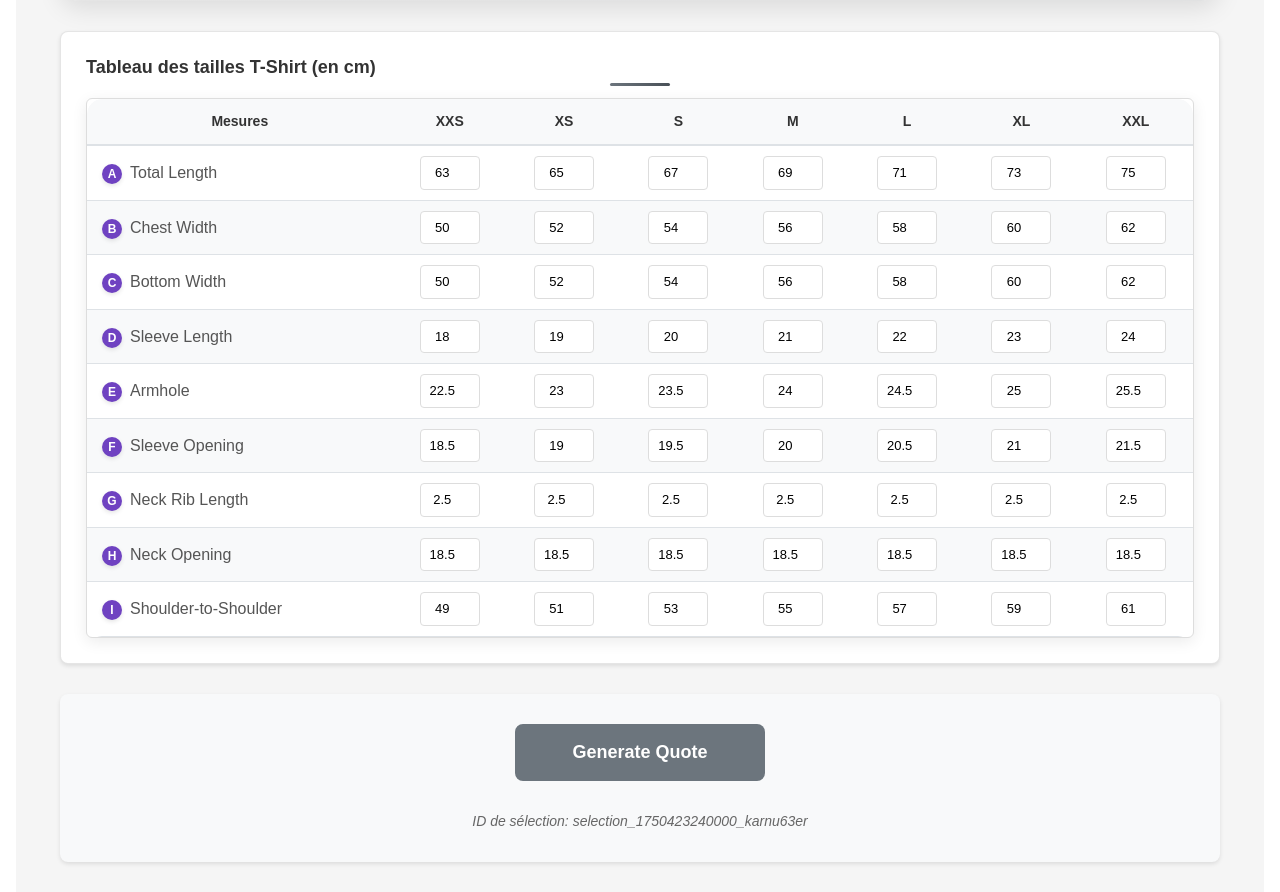
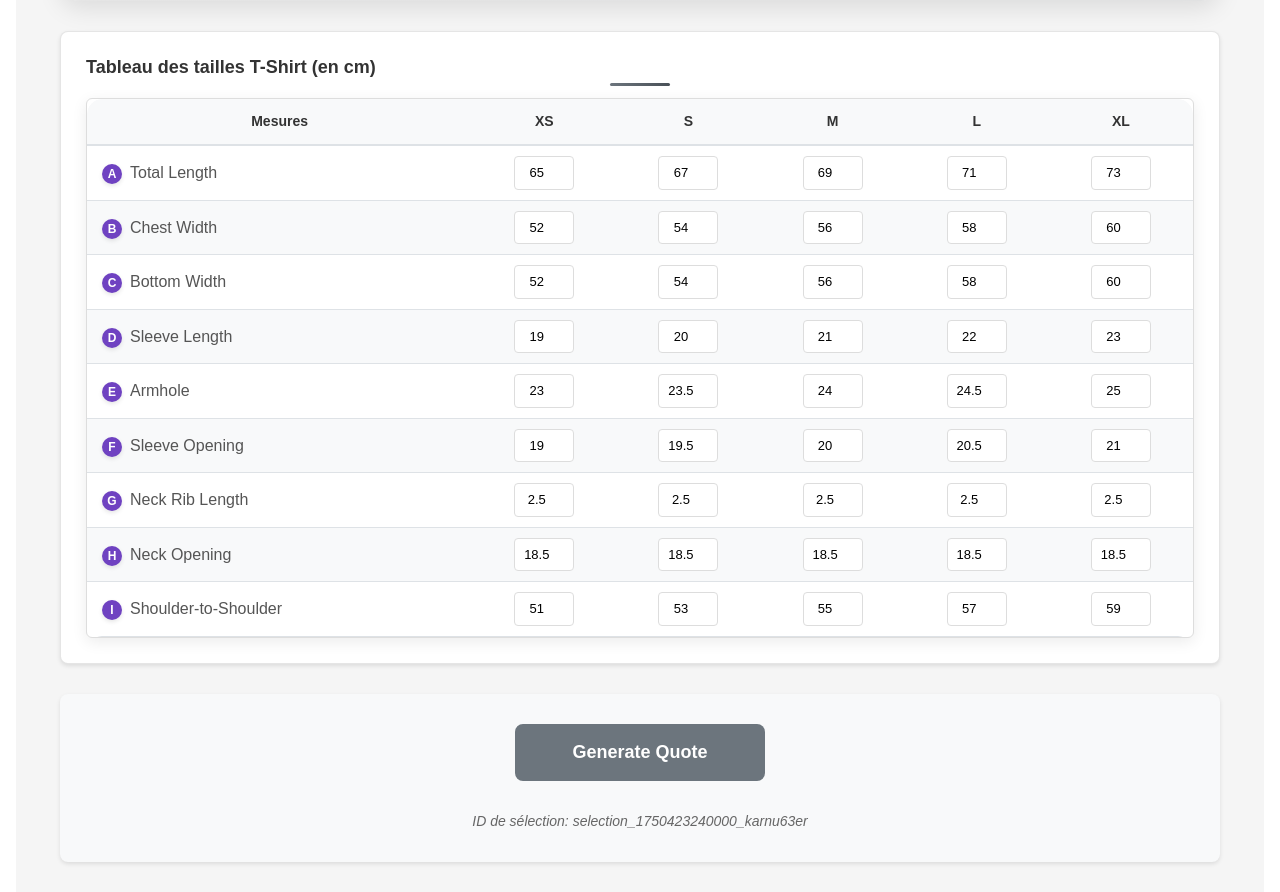
Before and after one commit to prodige93/pr--production-juzely, a React (Create React App) app: page /tshirt-design in a window 1280 px wide. Shown: the part 1376-2268 px from the top of the page. Built offline with nearby package versions, Linux system fonts and the light colour scheme.

Commit message:
refactor(components): remove XXS and XXL sizes from size charts
Simplify size offerings by removing XXS and XXL sizes from all product size charts to streamline inventory and focus on core sizes

```diff
--- a/src/components/crewneck-design/crewneck-design.js
+++ b/src/components/crewneck-design/crewneck-design.js
@@ -16,8 +16,7 @@ function CrewneckDesign() {
     S: { chest: 93, length: 67, sleeve: 60 },
     M: { chest: 98, length: 70, sleeve: 62 },
     L: { chest: 103, length: 73, sleeve: 64 },
-    XL: { chest: 108, length: 76, sleeve: 66 },
-    XXL: { chest: 113, length: 79, sleeve: 68 }
+    XL: { chest: 108, length: 76, sleeve: 66 }
   });
 
   const measurements = [
@@ -176,13 +175,11 @@ function CrewneckDesign() {
                  <thead>
                    <tr>
                       <th>Mesures</th>
-                     <th>XXS</th>
                       <th>XS</th>
                       <th>S</th>
                       <th>M</th>
                       <th>L</th>
                       <th>XL</th>
-                     <th>XXL</th>
                     </tr>
                  </thead>
                  <tbody>
--- a/src/components/hoodie-design/hoodie-design.js
+++ b/src/components/hoodie-design/hoodie-design.js
@@ -16,8 +16,7 @@ function HoodieDesign() {
     S: { chest: 91, length: 69, sleeve: 61 },
     M: { chest: 96, length: 72, sleeve: 63 },
     L: { chest: 101, length: 75, sleeve: 65 },
-    XL: { chest: 106, length: 78, sleeve: 67 },
-    XXL: { chest: 111, length: 81, sleeve: 69 }
+    XL: { chest: 106, length: 78, sleeve: 67 }
   });
 
   const measurements = [
@@ -176,13 +175,11 @@ function HoodieDesign() {
                  <thead>
                    <tr>
                      <th>Mesures</th>
-                     <th>XXS</th>
                      <th>XS</th>
                      <th>S</th>
                      <th>M</th>
                      <th>L</th>
                      <th>XL</th>
-                     <th>XXL</th>
                    </tr>
                  </thead>
                  <tbody>
--- a/src/components/longsleeve-design/longsleeve-design.js
+++ b/src/components/longsleeve-design/longsleeve-design.js
@@ -16,8 +16,7 @@ function LongsleeveDesign() {
     S: { chest: 89, length: 65, sleeve: 62 },
     M: { chest: 94, length: 68, sleeve: 64 },
     L: { chest: 99, length: 71, sleeve: 66 },
-    XL: { chest: 104, length: 74, sleeve: 68 },
-    XXL: { chest: 109, length: 77, sleeve: 70 }
+    XL: { chest: 104, length: 74, sleeve: 68 }
   });
 
   const measurements = [
@@ -176,13 +175,11 @@ function LongsleeveDesign() {
                  <thead>
                    <tr>
                       <th>Mesures</th>
-                     <th>XXS</th>
                       <th>XS</th>
                       <th>S</th>
                       <th>M</th>
                       <th>L</th>
                       <th>XL</th>
-                     <th>XXL</th>
                     </tr>
                  </thead>
                  <tbody>
--- a/src/components/pull-design/pull-design.js
+++ b/src/components/pull-design/pull-design.js
@@ -5,13 +5,11 @@ import './pull-design.css';
 
 // Size data definition outside component to avoid re-creation on each render
 const pullSizeData = {
-  'XXS': { totalLength: 68, chestWidth: 52, bottomWidth: 52, sleeveLength: 60, armhole: 24, sleeveOpening: 10, neckRibLength: 3, neckOpening: 20, shoulderToShoulder: 50 },
   'XS': { totalLength: 70, chestWidth: 54, bottomWidth: 54, sleeveLength: 61, armhole: 24.5, sleeveOpening: 10.5, neckRibLength: 3, neckOpening: 20, shoulderToShoulder: 52 },
   'S': { totalLength: 72, chestWidth: 56, bottomWidth: 56, sleeveLength: 62, armhole: 25, sleeveOpening: 11, neckRibLength: 3, neckOpening: 20, shoulderToShoulder: 54 },
   'M': { totalLength: 74, chestWidth: 58, bottomWidth: 58, sleeveLength: 63, armhole: 25.5, sleeveOpening: 11.5, neckRibLength: 3, neckOpening: 20, shoulderToShoulder: 56 },
   'L': { totalLength: 76, chestWidth: 60, bottomWidth: 60, sleeveLength: 64, armhole: 26, sleeveOpening: 12, neckRibLength: 3, neckOpening: 20, shoulderToShoulder: 58 },
-  'XL': { totalLength: 78, chestWidth: 62, bottomWidth: 62, sleeveLength: 65, armhole: 26.5, sleeveOpening: 12.5, neckRibLength: 3, neckOpening: 20, shoulderToShoulder: 60 },
-  'XXL': { totalLength: 80, chestWidth: 64, bottomWidth: 64, sleeveLength: 66, armhole: 27, sleeveOpening: 13, neckRibLength: 3, neckOpening: 20, shoulderToShoulder: 62 }
+  'XL': { totalLength: 78, chestWidth: 62, bottomWidth: 62, sleeveLength: 65, armhole: 26.5, sleeveOpening: 12.5, neckRibLength: 3, neckOpening: 20, shoulderToShoulder: 60 }
 };
 
 function PullDesign() {
@@ -180,13 +178,11 @@ function PullDesign() {
                 <thead>
                   <tr>
                     <th>Mesures</th>
-                    <th>XXS</th>
                     <th>XS</th>
                     <th>S</th>
                     <th>M</th>
                     <th>L</th>
                     <th>XL</th>
-                    <th>XXL</th>
                   </tr>
                 </thead>
                 <tbody>
--- a/src/components/size.chart/size.chart.js
+++ b/src/components/size.chart/size.chart.js
@@ -5,13 +5,11 @@ import './size.chart.css';
 
 // Size data definition outside component to avoid re-creation on each render
 const sizeData = {
-  'XXS': { totalLength: 63, chestWidth: 50, bottomWidth: 50, sleeveLength: 18, armhole: 22.5, sleeveOpening: 18.5, neckRibLength: 2.5, neckOpening: 18.5, shoulderToShoulder: 49 },
   'XS': { totalLength: 65, chestWidth: 52, bottomWidth: 52, sleeveLength: 19, armhole: 23, sleeveOpening: 19, neckRibLength: 2.5, neckOpening: 18.5, shoulderToShoulder: 51 },
   'S': { totalLength: 67, chestWidth: 54, bottomWidth: 54, sleeveLength: 20, armhole: 23.5, sleeveOpening: 19.5, neckRibLength: 2.5, neckOpening: 18.5, shoulderToShoulder: 53 },
   'M': { totalLength: 69, chestWidth: 56, bottomWidth: 56, sleeveLength: 21, armhole: 24, sleeveOpening: 20, neckRibLength: 2.5, neckOpening: 18.5, shoulderToShoulder: 55 },
   'L': { totalLength: 71, chestWidth: 58, bottomWidth: 58, sleeveLength: 22, armhole: 24.5, sleeveOpening: 20.5, neckRibLength: 2.5, neckOpening: 18.5, shoulderToShoulder: 57 },
-  'XL': { totalLength: 73, chestWidth: 60, bottomWidth: 60, sleeveLength: 23, armhole: 25, sleeveOpening: 21, neckRibLength: 2.5, neckOpening: 18.5, shoulderToShoulder: 59 },
-  'XXL': { totalLength: 75, chestWidth: 62, bottomWidth: 62, sleeveLength: 24, armhole: 25.5, sleeveOpening: 21.5, neckRibLength: 2.5, neckOpening: 18.5, shoulderToShoulder: 61 }
+  'XL': { totalLength: 73, chestWidth: 60, bottomWidth: 60, sleeveLength: 23, armhole: 25, sleeveOpening: 21, neckRibLength: 2.5, neckOpening: 18.5, shoulderToShoulder: 59 }
 };
 
 function SizeChart() {
@@ -335,13 +333,11 @@ function SizeChart() {
                 <thead>
                   <tr>
                      <th></th>
-                    <th>XXS</th>
                      <th>XS</th>
                      <th>S</th>
                      <th>M</th>
                      <th>L</th>
                      <th>XL</th>
-                    <th>XXL</th>
                    </tr>
                 </thead>
                 <tbody>
--- a/src/components/tshirt-design/tshirt-design.js
+++ b/src/components/tshirt-design/tshirt-design.js
@@ -5,13 +5,11 @@ import './tshirt-design.css';
 
 // Size data definition outside component to avoid re-creation on each render
 const tshirtSizeData = {
-  'XXS': { totalLength: 63, chestWidth: 50, bottomWidth: 50, sleeveLength: 18, armhole: 22.5, sleeveOpening: 18.5, neckRibLength: 2.5, neckOpening: 18.5, shoulderToShoulder: 49 },
   'XS': { totalLength: 65, chestWidth: 52, bottomWidth: 52, sleeveLength: 19, armhole: 23, sleeveOpening: 19, neckRibLength: 2.5, neckOpening: 18.5, shoulderToShoulder: 51 },
   'S': { totalLength: 67, chestWidth: 54, bottomWidth: 54, sleeveLength: 20, armhole: 23.5, sleeveOpening: 19.5, neckRibLength: 2.5, neckOpening: 18.5, shoulderToShoulder: 53 },
   'M': { totalLength: 69, chestWidth: 56, bottomWidth: 56, sleeveLength: 21, armhole: 24, sleeveOpening: 20, neckRibLength: 2.5, neckOpening: 18.5, shoulderToShoulder: 55 },
   'L': { totalLength: 71, chestWidth: 58, bottomWidth: 58, sleeveLength: 22, armhole: 24.5, sleeveOpening: 20.5, neckRibLength: 2.5, neckOpening: 18.5, shoulderToShoulder: 57 },
-  'XL': { totalLength: 73, chestWidth: 60, bottomWidth: 60, sleeveLength: 23, armhole: 25, sleeveOpening: 21, neckRibLength: 2.5, neckOpening: 18.5, shoulderToShoulder: 59 },
-  'XXL': { totalLength: 75, chestWidth: 62, bottomWidth: 62, sleeveLength: 24, armhole: 25.5, sleeveOpening: 21.5, neckRibLength: 2.5, neckOpening: 18.5, shoulderToShoulder: 61 }
+  'XL': { totalLength: 73, chestWidth: 60, bottomWidth: 60, sleeveLength: 23, armhole: 25, sleeveOpening: 21, neckRibLength: 2.5, neckOpening: 18.5, shoulderToShoulder: 59 }
 };
 
 function TshirtDesign() {
@@ -273,13 +271,11 @@ function TshirtDesign() {
               <thead>
                 <tr>
                   <th>Mesures</th>
-                  <th>XXS</th>
                   <th>XS</th>
                   <th>S</th>
                   <th>M</th>
                   <th>L</th>
                   <th>XL</th>
-                  <th>XXL</th>
                 </tr>
               </thead>
               <tbody>
--- a/src/components/ziphoodie-design/ziphoodie-design.js
+++ b/src/components/ziphoodie-design/ziphoodie-design.js
@@ -16,8 +16,7 @@ function ZiphoodieDesign() {
     S: { chest: 93, length: 71, sleeve: 62 },
     M: { chest: 98, length: 74, sleeve: 64 },
     L: { chest: 103, length: 77, sleeve: 66 },
-    XL: { chest: 108, length: 80, sleeve: 68 },
-    XXL: { chest: 113, length: 83, sleeve: 70 }
+    XL: { chest: 108, length: 80, sleeve: 68 }
   });
 
   const measurements = [
@@ -176,13 +175,11 @@ function ZiphoodieDesign() {
                  <thead>
                    <tr>
                       <th>Mesures</th>
-                     <th>XXS</th>
                       <th>XS</th>
                       <th>S</th>
                       <th>M</th>
                       <th>L</th>
                       <th>XL</th>
-                     <th>XXL</th>
                     </tr>
                  </thead>
                  <tbody>
```
Lines whose indentation alone changed are shown as unchanged.
